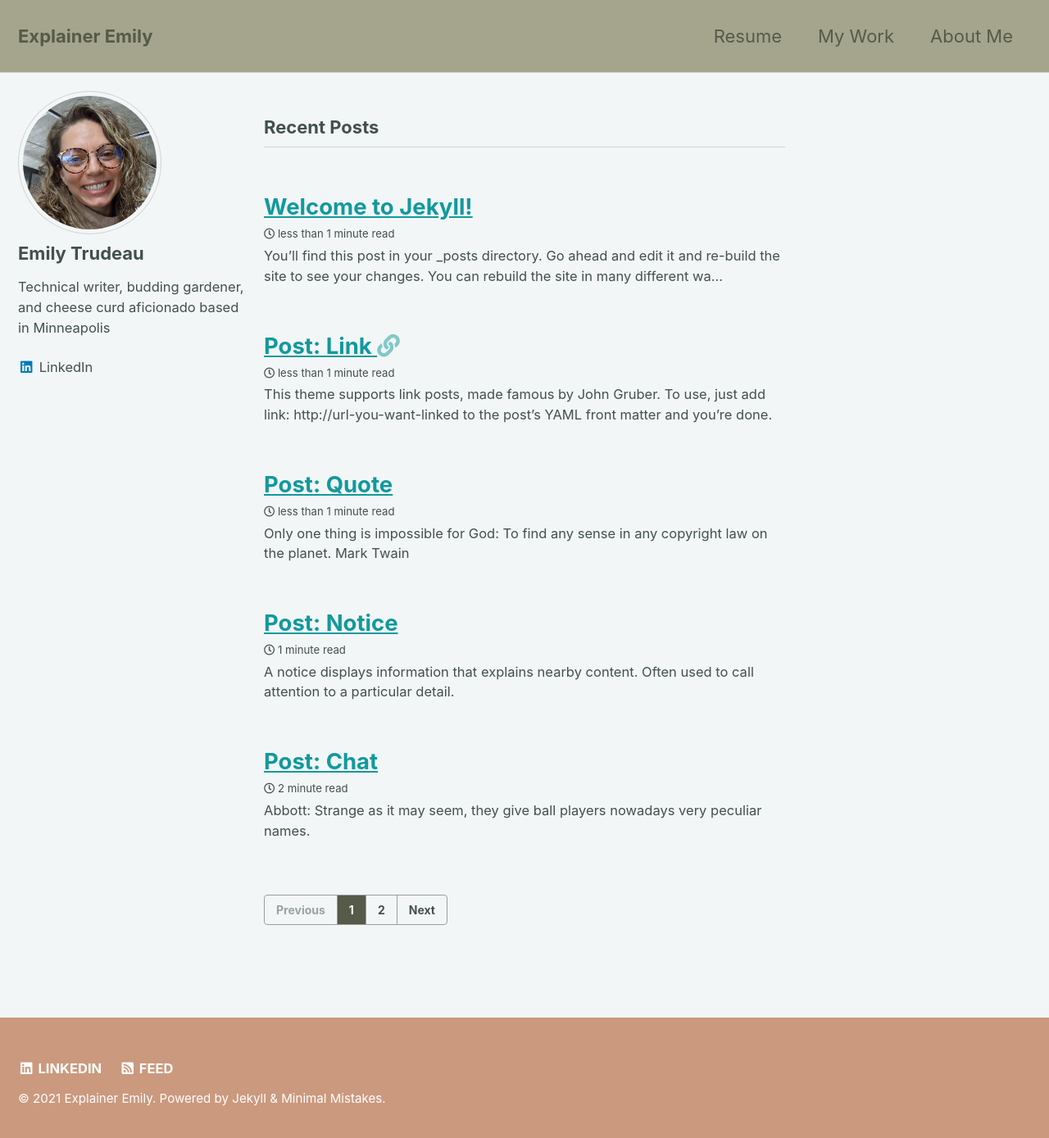
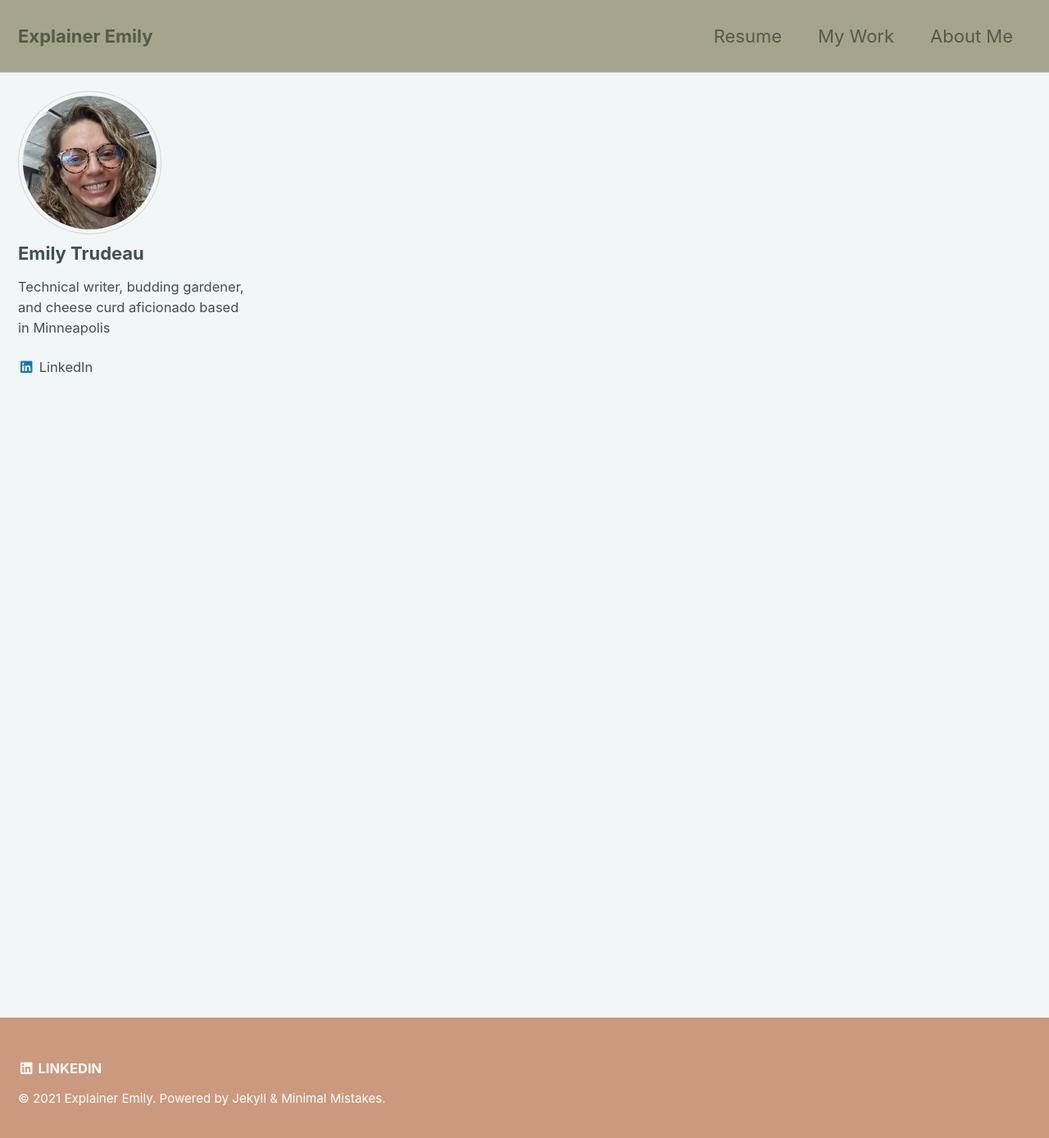
Before and after one commit to ExplainerEmily/ExplainerEmily.github.io, a Jekyll site: the page built from index.html, in a window 1280 px wide and 1397 px high. Shown: the top 1389 px of the window at 82% size. Built offline with Jekyll 4.4.1, drawn with Linux system fonts in a browser that asks for light colours; cached includes are drawn as plain includes; the list of posts is cut into pages by our own code.

Commit message:
updates to layout

```diff
--- a/Gemfile
+++ b/Gemfile
@@ -15,4 +15,5 @@ group :jekyll_plugins do
   gem "jemoji"
   gem "jekyll-include-cache"
   gem "jekyll-algolia"
+  gem "jekyll-seo-tag"
 end
--- a/_config.yml
+++ b/_config.yml
@@ -56,6 +56,7 @@ plugins:
   - jemoji
   - jekyll-include-cache
 
+
 author:
   name   : "Emily Trudeau"
   avatar : "/assets/images/bio-photo.jpg"
@@ -72,24 +73,14 @@ footer:
       url: "https://www.linkedin.com/in/emily-trudeau-99833161/"
 
 defaults:
-  # _posts
-  - scope:
-      path: ""
-      type: posts
-    values:
-      layout: single
-      author_profile: true
-      read_time: true
-      comments: true
-      share: true
-      related: true
   # _pages
   - scope:
       path: "_pages"
       type: pages
     values:
       layout: single
-      author_profile: true
+      author_profile: false
+      read-time: false
 
 category_archive:
   type: liquid
--- a/_includes/footer.html
+++ b/_includes/footer.html
@@ -11,10 +11,6 @@
         {% endif %}
       {% endfor %}
     {% endif %}
-
-    {% unless site.atom_feed.hide %}
-      <li><a href="{% if site.atom_feed.path %}{{ site.atom_feed.path }}{% else %}{{ '/feed.xml' | relative_url }}{% endif %}"><i class="fas fa-fw fa-rss-square" aria-hidden="true"></i> {{ site.data.ui-text[site.locale].feed_label | default: "Feed" }}</a></li>
-    {% endunless %}
   </ul>
 </div>
 
--- a/_includes/head.html
+++ b/_includes/head.html
@@ -15,6 +15,8 @@
 
 <!-- For all browsers -->
 <link rel="stylesheet" href="{{ '/assets/css/main.css' | relative_url }}">
+<link rel="shortcut icon" type="image/png" href="/assets/images/favicon.png">
+
 <link rel="preload" href="https://cdn.jsdelivr.net/npm/@fortawesome/fontawesome-free@5/css/all.min.css" as="style" onload="this.onload=null;this.rel='stylesheet'">
 <noscript><link rel="stylesheet" href="https://cdn.jsdelivr.net/npm/@fortawesome/fontawesome-free@5/css/all.min.css"></noscript>
 
--- a/_layouts/home.html
+++ b/_layouts/home.html
@@ -1,22 +1,92 @@
 ---
-layout: archive
+layout: default
+
 ---
-
 {{ content }}
 
-<h3 class="archive__subtitle">{{ site.data.ui-text[site.locale].recent_posts | default: "Recent Posts" }}</h3>
-
-{% if paginator %}
-  {% assign posts = paginator.posts %}
-{% else %}
-  {% assign posts = site.posts %}
+{% if page.header.overlay_color or page.header.overlay_image or page.header.image %}
+  {% include page__hero.html %}
+{% elsif page.header.video.id and page.header.video.provider %}
+  {% include page__hero_video.html %}
 {% endif %}
 
-{% assign entries_layout = page.entries_layout | default: 'list' %}
-<div class="entries-{{ entries_layout }}">
-  {% for post in posts %}
-    {% include archive-single.html type=entries_layout %}
-  {% endfor %}
+{% if page.url != "/" and site.breadcrumbs %}
+  {% unless paginator %}
+    {% include breadcrumbs.html %}
+  {% endunless %}
+{% endif %}
+
+<div id="main" role="main">
+  {% include sidebar.html %}
+
+
+  <article class="page" itemscope itemtype="https://schema.org/CreativeWork">
+    {% if page.title %}<meta itemprop="headline" content="{{ page.title | markdownify | strip_html | strip_newlines | escape_once }}">{% endif %}
+    {% if page.excerpt %}<meta itemprop="description" content="{{ page.excerpt | markdownify | strip_html | strip_newlines | escape_once }}">{% endif %}
+    {% if page.date %}<meta itemprop="datePublished" content="{{ page.date | date_to_xmlschema }}">{% endif %}
+    {% if page.last_modified_at %}<meta itemprop="dateModified" content="{{ page.last_modified_at | date_to_xmlschema }}">{% endif %}
+
+    <div class="page__inner-wrap">
+      {% unless page.header.overlay_color or page.header.overlay_image %}
+        <header>
+          {% if page.title %}<h1 id="page-title" class="page__title" itemprop="headline">{{ page.title | markdownify | remove: "<p>" | remove: "</p>" }}</h1>{% endif %}
+          {% include page__meta.html %}
+        </header>
+      {% endunless %}
+
+      <section class="page__content" itemprop="text">
+        {% if page.toc %}
+          <aside class="sidebar__right {% if page.toc_sticky %}sticky{% endif %}">
+            <nav class="toc">
+              <header><h4 class="nav__title"><i class="fas fa-{{ page.toc_icon | default: 'file-alt' }}"></i> {{ page.toc_label | default: site.data.ui-text[site.locale].toc_label | default: "On this page" }}</h4></header>
+              {% include toc.html sanitize=true html=content h_min=1 h_max=6 class="toc__menu" skip_no_ids=true %}
+            </nav>
+          </aside>
+        {% endif %}
+        {{ content }}
+        {% if page.link %}<div><a href="{{ page.link }}" class="btn btn--primary">{{ site.data.ui-text[site.locale].ext_link_label | default: "Direct Link" }}</a></div>{% endif %}
+      </section>
+
+      <footer class="page__meta">
+        {% if site.data.ui-text[site.locale].meta_label %}
+          <h4 class="page__meta-title">{{ site.data.ui-text[site.locale].meta_label }}</h4>
+        {% endif %}
+        {% include page__taxonomy.html %}
+        {% include page__date.html %}
+      </footer>
+
+      {% if page.share %}{% include social-share.html %}{% endif %}
+
+      {% include post_pagination.html %}
+    </div>
+
+    {% if jekyll.environment == 'production' and site.comments.provider and page.comments %}
+      {% include comments.html %}
+    {% endif %}
+  </article>
+
+  {% comment %}<!-- only show related on a post page when `related: true` -->{% endcomment %}
+  {% if page.id and page.related and site.related_posts.size > 0 %}
+    <div class="page__related">
+      <h4 class="page__related-title">{{ site.data.ui-text[site.locale].related_label | default: "You May Also Enjoy" }}</h4>
+      <div class="grid__wrapper">
+        {% for post in site.related_posts limit:4 %}
+          {% include archive-single.html type="grid" %}
+        {% endfor %}
+      </div>
+    </div>
+  {% comment %}<!-- otherwise show recent posts if no related when `related: true` -->{% endcomment %}
+  {% elsif page.id and page.related %}
+    <div class="page__related">
+      <h4 class="page__related-title">{{ site.data.ui-text[site.locale].related_label | default: "You May Also Enjoy" }}</h4>
+      <div class="grid__wrapper">
+        {% for post in site.posts limit:4 %}
+          {% if post.id == page.id %}
+            {% continue %}
+          {% endif %}
+          {% include archive-single.html type="grid" %}
+        {% endfor %}
+      </div>
+    </div>
+  {% endif %}
 </div>
-
-{% include paginator.html %}
```
Also changed, not shown: _pages/about.md (+5 -4 lines), _pages/category-archive.md (deleted, +0 -6 lines), _pages/examples.md (added, +6 -0 lines), _pages/home.md (added, +8 -0 lines), _pages/resume.md (added, +6 -0 lines), _pages/tag-archive.md (deleted, +0 -6 lines), _posts/2010-01-07-post-modified.md (deleted, +0 -14 lines), assets/images/favicon.png (added), 1 other file.
